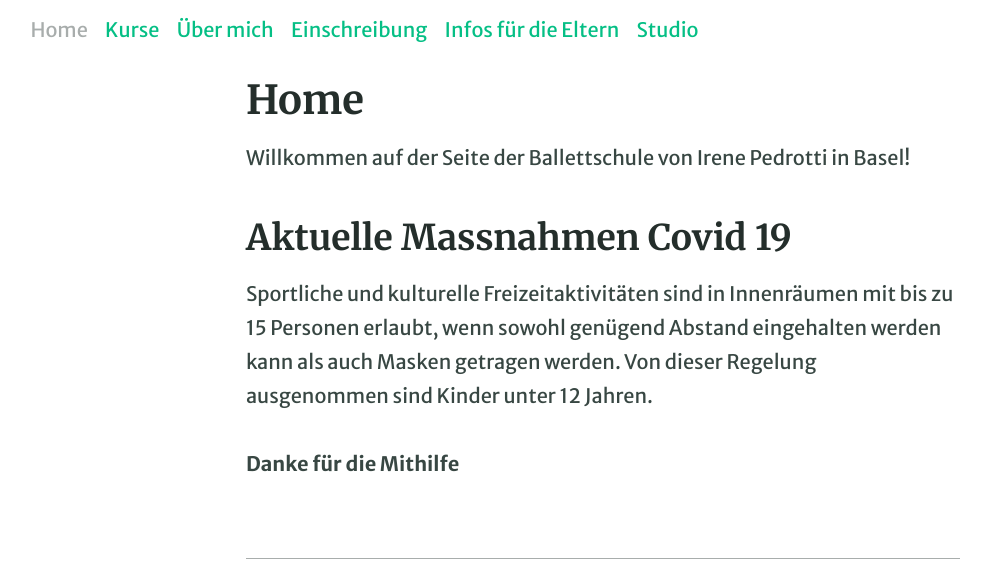
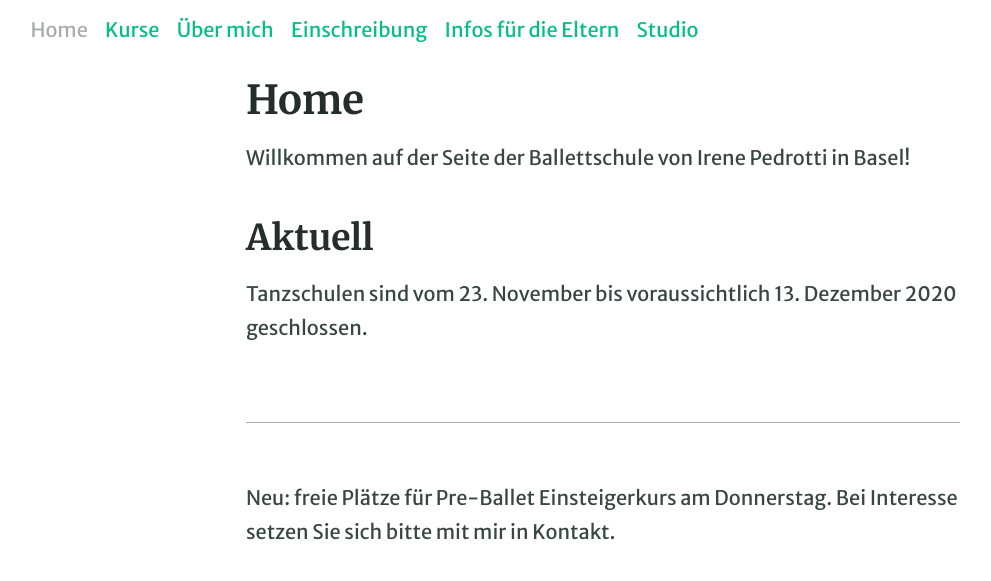
Before and after one commit to irenepedrotti/irenepedrotti.github.io, a Jekyll site: the page built from pages/index.md, in a window 1280 px wide and 900 px high, cut to the strip 319-900 px from the top of the window. Shown: the whole strip, without its empty margins (37-1028 px from the left). Built offline with Jekyll 4.4.1, drawn with Linux system fonts in a browser that asks for light colours.

Commit message:
Tanzschulen geschlossen 23.11.-13.12

```diff
--- a/pages/index.md
+++ b/pages/index.md
@@ -6,11 +6,8 @@
 
 Willkommen auf der Seite der Ballettschule von Irene Pedrotti in Basel!
 
-## Aktuelle Massnahmen Covid 19
-Sportliche und kulturelle Freizeitaktivitäten sind in Innenräumen mit bis zu 15 Personen erlaubt, wenn sowohl genügend Abstand eingehalten werden kann als auch Masken getragen werden.
-Von dieser Regelung ausgenommen sind Kinder unter 12 Jahren.
-
-**Danke für die Mithilfe**
+## Aktuell
+Tanzschulen sind vom 23. November bis voraussichtlich 13. Dezember 2020 geschlossen.
 
 ---
 
```
